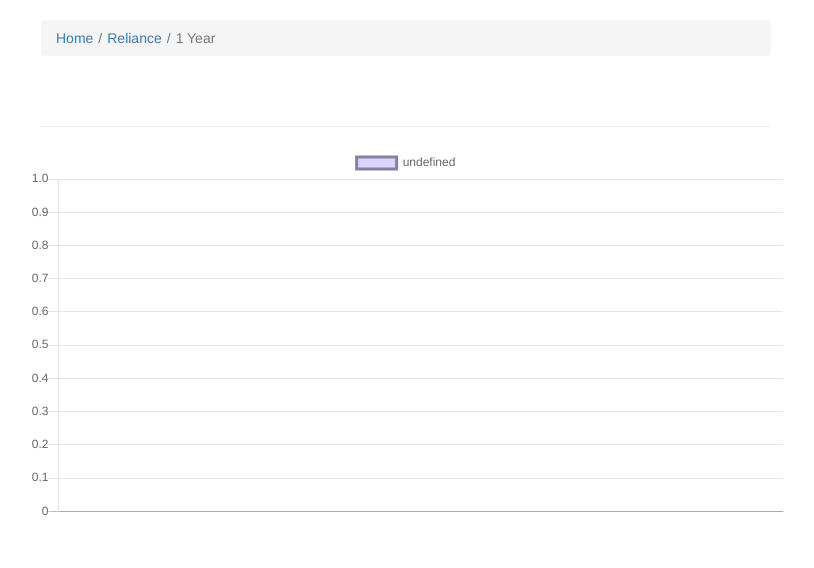
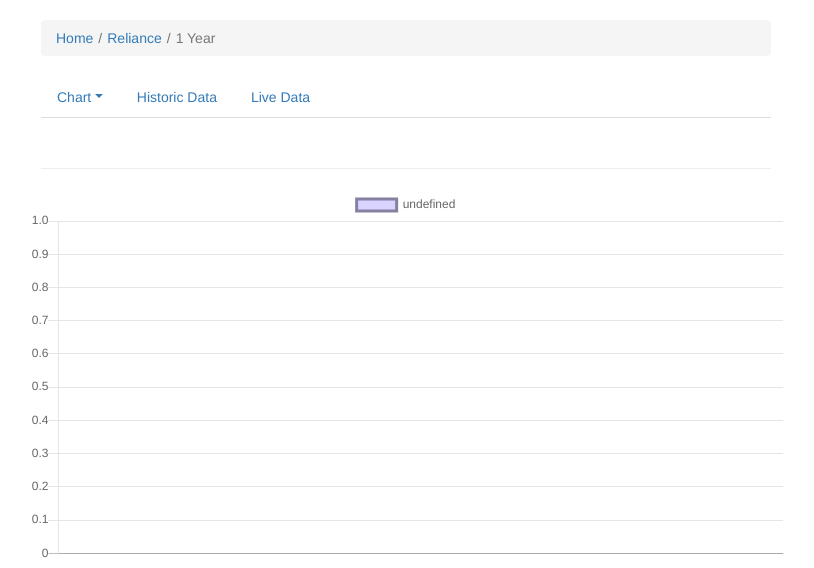
Before and after one commit to Ravichilka46/STOCKER, a Django app: page /oneyear in a window 1280 px wide. Shown: the part 62-630 px from the top of the page, without its empty margins (44-858 px from the left). Before the commit the page ends 577 px from the top, so only its background shows below. Run offline with Django 3.2, Linux system fonts and the light colour scheme; some libraries are stand-ins or nearby versions.

Commit message:
subnav_IN_Month Commit

```diff
--- a/STOCKER_APP/templates/oneyear.html
+++ b/STOCKER_APP/templates/oneyear.html
@@ -1,7 +1,5 @@
 {% extends "base.html" %}
 {% block content %}
-
-
 <nav aria-label="breadcrumb">
   <ol class="breadcrumb purple lighten-4">
     <li class="breadcrumb-item"><a class="black-text" href="/">Home</a></li>
@@ -9,6 +7,29 @@
     <li class="breadcrumb-item active">1 Year</li>
   </ol>
 </nav>
+
+<ul class="nav nav-tabs">
+  <li class="nav-item dropdown">
+    <a class="nav-link dropdown-toggle" data-toggle="dropdown" href="#" role="button" aria-haspopup="true"
+      aria-expanded="false">Chart</a>
+    <div class="dropdown-menu">
+      <a class="dropdown-item" href="/chart">5 Years</a>
+      <a class="dropdown-item" href="/oneyear">1 Year</a>
+      <a class="dropdown-item" href="/onemonth">1 Month</a>
+    </div>
+  </li>
+  <li class="nav-item">
+    <a class="nav-link" href="/Historic_table">Historic Data</a>
+  </li>
+  <li class="nav-item">
+    <a class="nav-link" href="/live">Live Data</a>
+  </li>
+</ul>
+
+
+
+
+
 
 
 
```
